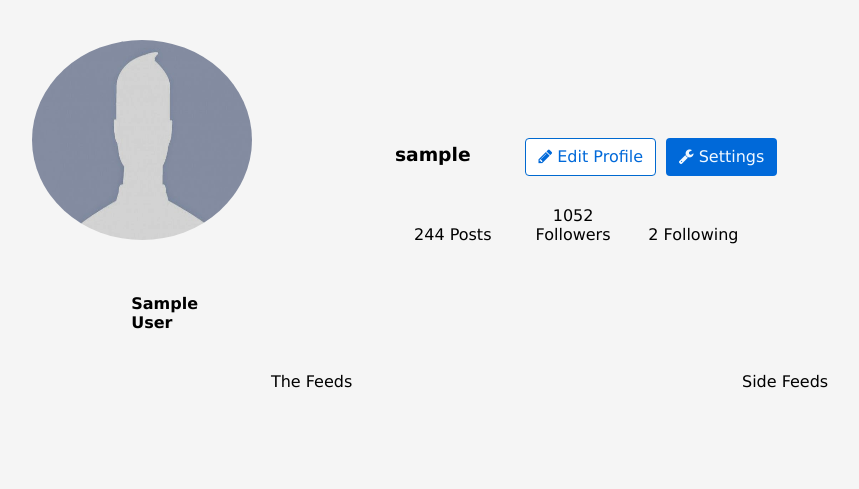
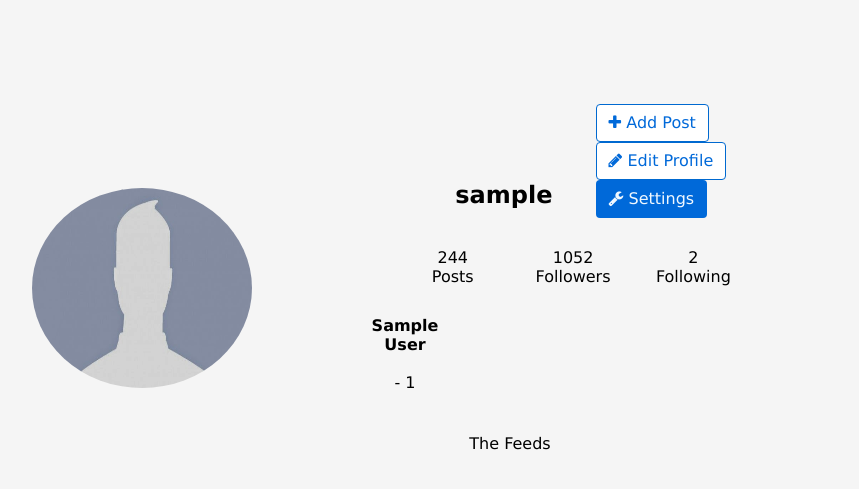
Before and after one commit to tchewaa/camagru, a PHP site: page /camagru/profile.php in a window 1280 px wide. Shown: the part 65-554 px from the top of the page, without its empty margins (132-991 px from the left). Run offline with PHP 8.4, Linux system fonts and the light colour scheme; the visitor is signed in with stand-in values (Sample User, id 1).

Commit message:
added view profile

```diff
--- a/profile.php
+++ b/profile.php
@@ -14,45 +14,45 @@
                  <div class="profile_info">
                     <div class="row">
                         <div class="display_username">
-                            <h3><?php if (isset($_SESSION['username'])) echo $_SESSION['username'];?></h3>
-                        </div>
-                        <div class="profile_edit_button">
-                            <a class="btn profile_buttons outline" type="button" href="#"><i class="fa fa-pencil" aria-hidden="true"></i> Edit Profile</a>
-                        </div>
-                        <div class="settings_icon">
-                            <a class="btn profile_buttons blue" type="button" href="#"><i class="fa fa-wrench fa-2" aria-hidden="true"></i> Settings</a>
+
                         </div>
                     </div>
                     <div class="row">
+                        <h2 class="display_username"><?php if (isset($_SESSION['username'])) echo $_SESSION['username'];?></h2>
+                        <div class="profile_edit_button">
+                            <a class="btn profile_buttons outline" type="button" href='#'><i class="fa fa-plus" aria-hidden="true"></i> Add Post</a>
+                            <a class="btn profile_buttons outline" type="button" href='edit_profile.php'><i class="fa fa-pencil" aria-hidden="true"></i> Edit Profile</a>
+                            <a class="btn profile_buttons blue" type="button" href="#"><i class="fa fa-wrench fa-2" aria-hidden="true"></i> Settings</a>
+                            <!--<a class="btn profile_buttons outline" type="button" href="edit_profile.php?id=<?php //if (isset($_SESSION['user_id'])) echo $_SESSION['user_id']; ?>"><i class="fa fa-pencil" aria-hidden="true"></i> Edit Profile</a>-->
+                        </div>
+                        <!--<div class="settings_icon">
+                            <a class="btn profile_buttons blue" type="button" href="#"><i class="fa fa-wrench fa-2" aria-hidden="true"></i></a>
+                        </div>-->
+                    </div>
+                    <div class="row">
                         <div class="posts_followers_following">
-                            <p>244 Posts</p>
+                            <p>244<br/> Posts</p>
                         </div>
                         <div class="posts_followers_following">
-                            <p>1052 Followers</p>
+                            <p>1052<br/> Followers</p>
                         </div>
                         <div class="posts_followers_following">
-                            <p>2 Following</p>
+                            <p>2<br/> Following</p>
+                        </div>
+                        <div class="profile_bio">
+                            <h4><?php if (isset($_SESSION['fullname'])) echo $_SESSION['fullname'];?> </h4><br/>
+                            <p><?php if (isset($_SESSION['bio'])) echo " - ".$_SESSION['bio'];?> </p>
                         </div>
                     </div>
                  </div>
-                 <div class="row">
-                        <div class="profile_bio">
-                            <h4><?php if (isset($_SESSION['fullname'])) echo $_SESSION['fullname'];?> </h4>
-                        </div>
-                    </div>
+
                  </div>
             </div>
 
 
                 <div class="row">
-                    <div class="timeline_feeds">
+                    <div class="timeline_feeds" style="width:100% !important">
                        The Feeds
-
-
-
-                    </div>
-                    <div class="sidebar_feeds">
-                       Side Feeds
 
 
 
```
